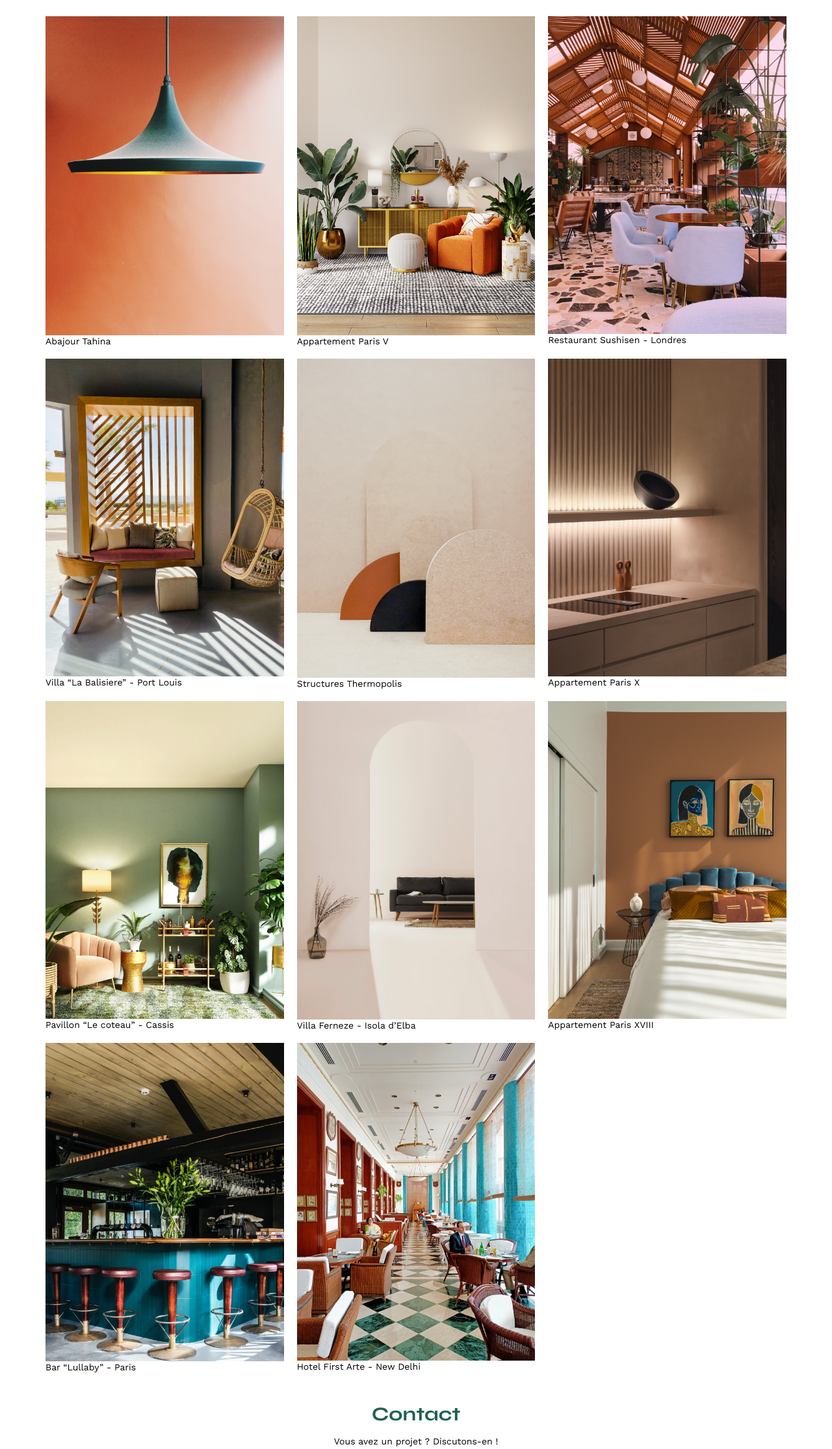
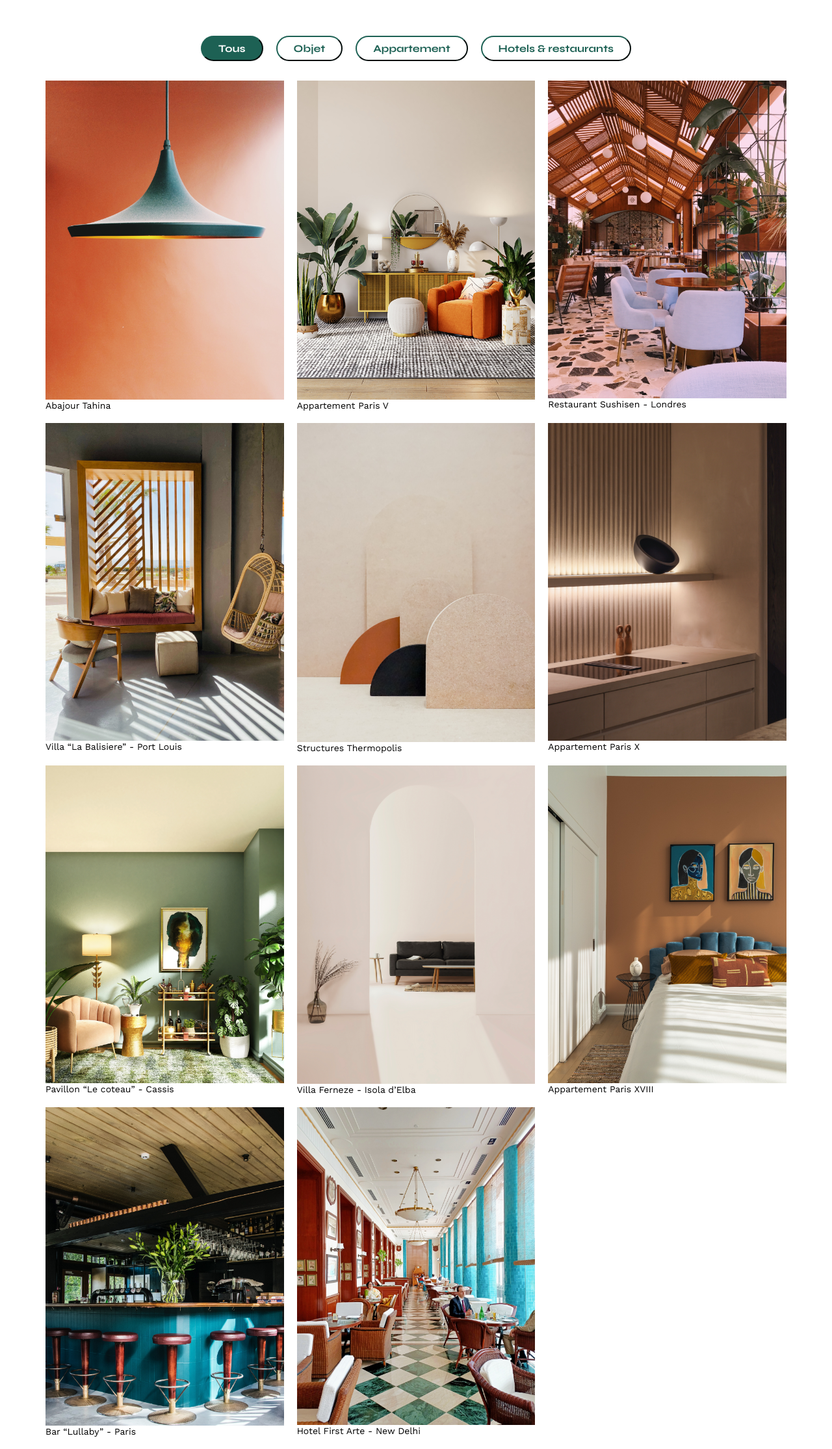
Before and after one commit to humamT/Project-6, a plain HTML site: page FrontEnd/index.html in a window 1280 px wide. Shown: the part 570-2800 px from the top of the page at 65% size. Drawn offline with nearby package versions, Linux system fonts and the light colour scheme.

Commit message:
added a fully working filter system

```diff
--- a/FrontEnd/Model/catagories.js
+++ b/FrontEnd/Model/catagories.js
@@ -1 +1,29 @@
-export async function fetchCategories(){}
+export async function fetchCategories() {
+    // Implementation of fetchCategories if needed
+}
+
+// Selecting the filter buttons and the filterable images
+const filterButtons = document.querySelectorAll(".filter button");
+const gallery = document.querySelectorAll(".gallery figure");
+
+// Define the filterimages function
+const filterimages = (e) => {
+    document.querySelector(".active").classList.remove("active");
+    e.target.classList.add("active");
+    // Optional: to test the selected elements console.log(e.target);
+
+    // iteratte over each filterable image
+    gallery.forEach(figure => {
+        // add "hide" class to the card initially
+        figure.classList.add("hide");
+        // check if the figure matches the selected filter or "all" is selected
+        if(figure.dataset.name === e.target.dataset.name || e.target.dataset.name === "Tous"){
+            figure.classList.remove("hide");
+        }
+    })
+};
+
+// Add click event listener to each filter button
+filterButtons.forEach(button => button.addEventListener("click", filterimages));
+
+// Optional: to test the selected elements console.log(filterButtons, gallery);
--- a/FrontEnd/assets/style.css
+++ b/FrontEnd/assets/style.css
@@ -218,14 +218,13 @@ footer nav ul {
 	margin-right: auto;
 }
 
-.filtre {
+.filter {
 		display: flex;
 		text-align: center;
 		justify-content: center;
 		margin: auto;
 	button {
-		padding: 10px 50px;
-		border: 3px solid;
+		padding: 8px 25px;
         border-radius: 60px;
         border-color: #1D6154;
         background-color: white;
@@ -234,9 +233,10 @@ footer nav ul {
         font-size: 16px;
         margin: 30px 10px 30px;
         cursor: pointer;
+        font-family: 'Syne';
 	}
 
-	button:hover {
+	button.active {
 		background-color: #1D6154;
 		color: white;
 	}
@@ -247,6 +247,9 @@ footer nav ul {
 	}
 }
 
+.gallery figure.hide{
+	display: none;
+}
 .nav-bar {
 
 	li,
--- a/FrontEnd/index.html
+++ b/FrontEnd/index.html
@@ -46,48 +46,67 @@
 
 		<section id="portfolio">
 			<h2>Mes Projets</h2>
+
+			<div class="filter">
+				<button class="active" data-name="Tous">Tous</button>
+				<button data-name="Objet">Objet</button>
+				<button data-name="Appartement">Appartement</button>
+				<button data-name="Hotels & restaurants">Hotels & restaurants</button>
+			</div>
+
 			<div class="gallery">
-				<figure>
+
+				<figure data-name="Objet">
 					<img src="assets/images/abajour-tahina.png" alt="Abajour Tahina">
 					<figcaption>Abajour Tahina</figcaption>
 				</figure>
-				<figure>
+
+				<figure data-name="Appartement">
 					<img src="assets/images/appartement-paris-v.png" alt="Appartement Paris V">
 					<figcaption>Appartement Paris V</figcaption>
 				</figure>
-				<figure>
+
+				<figure data-name="Hotels & restaurants">
 					<img src="assets/images/restaurant-sushisen-londres.png" alt="Restaurant Sushisen - Londres">
 					<figcaption>Restaurant Sushisen - Londres</figcaption>
 				</figure>
-				<figure>
+
+				<figure data-name="Appartement">
 					<img src="assets/images/la-balisiere.png" alt="Villa “La Balisiere” - Port Louis">
 					<figcaption>Villa “La Balisiere” - Port Louis</figcaption>
 				</figure>
-				<figure>
+
+				<figure data-name="Objet">
 					<img src="assets/images/structures-thermopolis.png" alt="Structures Thermopolis">
 					<figcaption>Structures Thermopolis</figcaption>
 				</figure>
-				<figure>
+
+				<figure data-name="Appartement">
 					<img src="assets/images/appartement-paris-x.png" alt="Appartement Paris X">
 					<figcaption>Appartement Paris X</figcaption>
 				</figure>
-				<figure>
+
+				<figure data-name="Appartement">
 					<img src="assets/images/le-coteau-cassis.png" alt="Pavillon “Le coteau” - Cassis">
 					<figcaption>Pavillon “Le coteau” - Cassis</figcaption>
 				</figure>
-				<figure>
+
+				<figure data-name="Appartement">
 					<img src="assets/images/villa-ferneze.png" alt="Villa Ferneze - Isola d’Elba">
 					<figcaption>Villa Ferneze - Isola d’Elba</figcaption>
 				</figure>
-				<figure>
+
+				<figure data-name="Appartement">
 					<img src="assets/images/appartement-paris-xviii.png" alt="Appartement Paris XVIII">
 					<figcaption>Appartement Paris XVIII</figcaption>
 				</figure>
-				<figure>
+
+				<figure data-name="Hotels & restaurants">
 					<img src="assets/images/bar-lullaby-paris.png" alt="Bar “Lullaby” - Paris">
 					<figcaption>Bar “Lullaby” - Paris</figcaption>
 				</figure>
-				<figure>
+
+				<figure data-name="Hotels & restaurants">
 					<img src="assets/images/hotel-first-arte-new-delhi.png" alt="Hotel First Arte - New Delhi">
 					<figcaption>Hotel First Arte - New Delhi</figcaption>
 				</figure>
```
Also changed, not shown: FrontEnd/Controller/login.js (+16 -0 lines), FrontEnd/Model/user.js (+7 -3 lines), FrontEnd/login.html (+1 -1 lines), 1 other file. Lines whose indentation alone changed are shown as unchanged.
